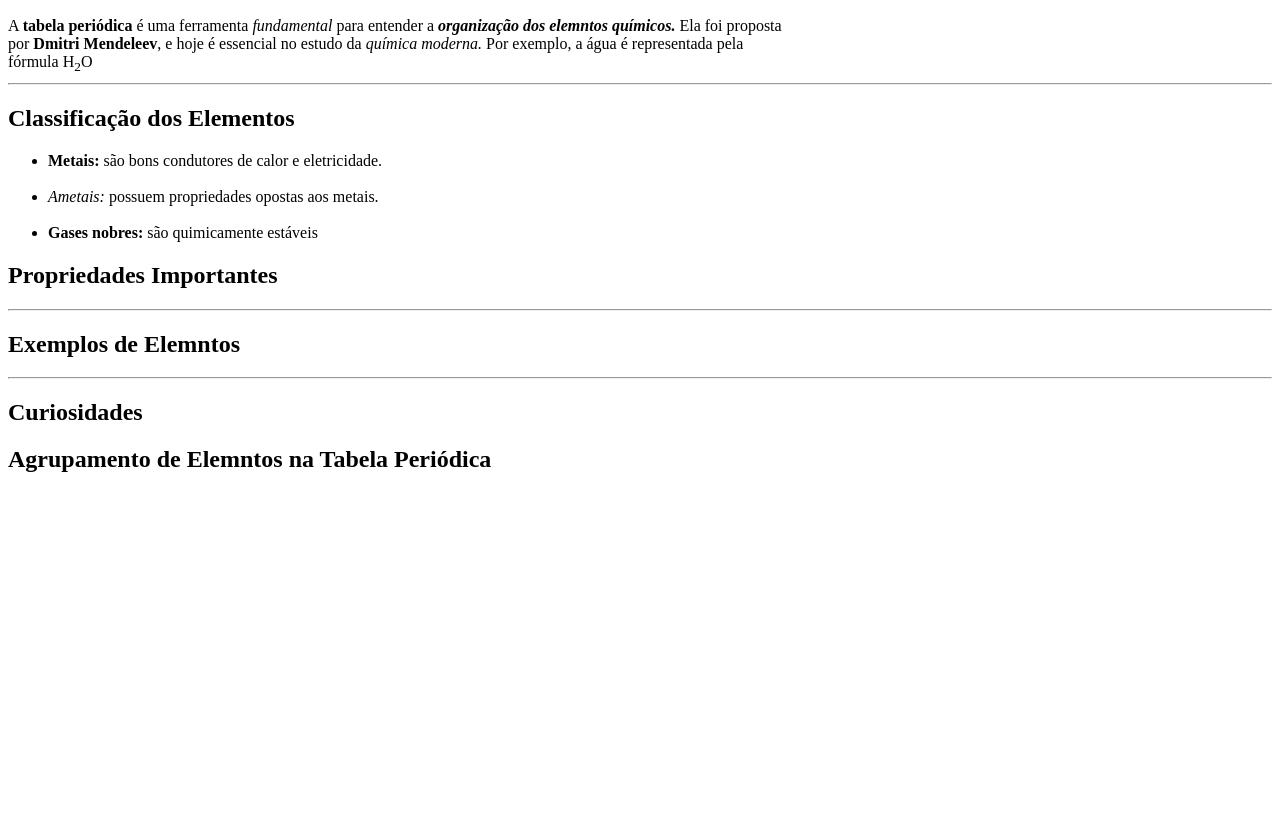
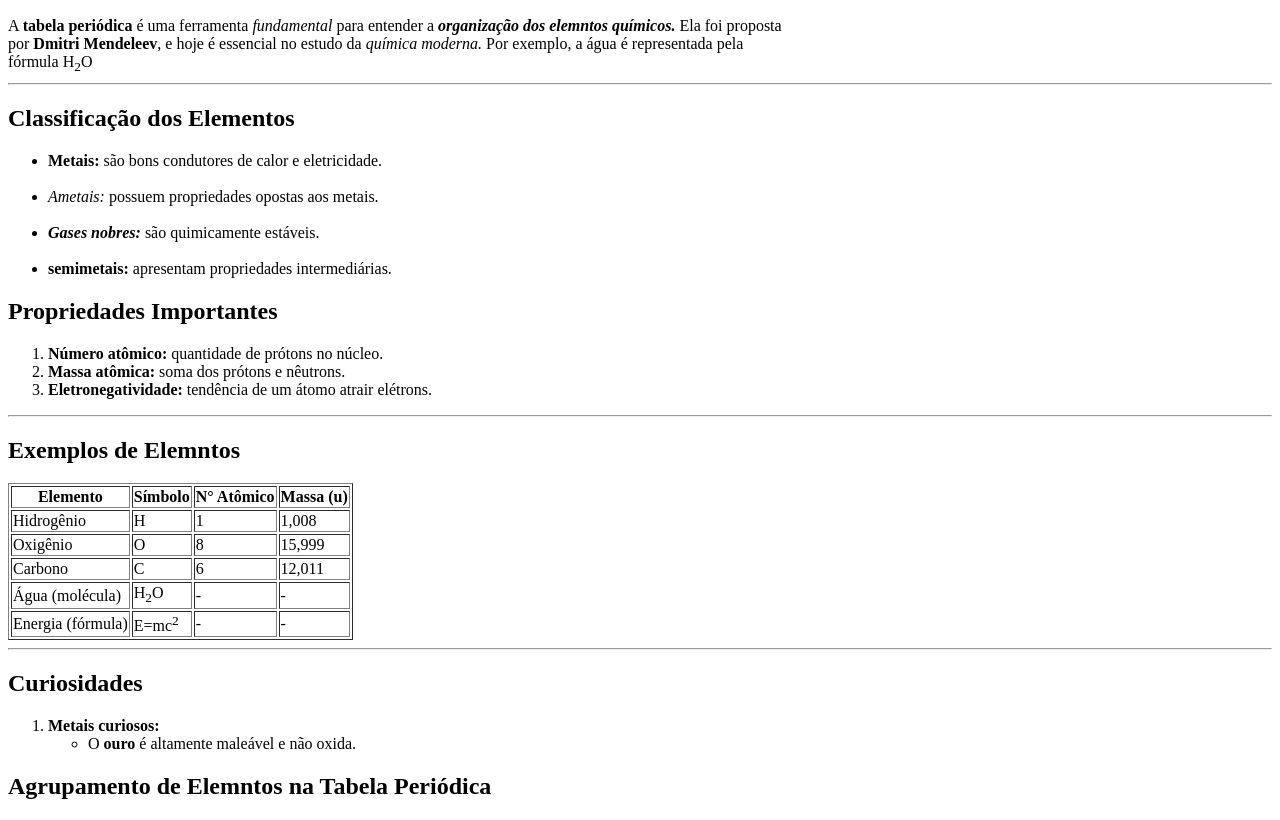
Before and after one commit to Airi1102/Exerc-cio-Revis-o, a plain HTML site: page index.html in a window 1280 px wide. Shown: the part 110-930 px from the top of the page. Before the commit the page ends 800 px from the top, so only its background shows below. Drawn offline with Linux system fonts and the light colour scheme.

Commit message:
Mudança 3

```diff
--- a/index.html
+++ b/index.html
@@ -16,13 +16,68 @@
     <ul>
         <li><b>Metais:</b> são bons condutores de calor e eletricidade.</li> <br>
         <li><i>Ametais:</i> possuem propriedades opostas aos metais.</li> <br>
-        <li><b>Gases nobres:</b> são quimicamente estáveis</li>
+        <li><b><i>Gases nobres:</i></b> são quimicamente estáveis.</li> <br>
+        <li><b>semimetais:</b> apresentam propriedades intermediárias.</li>
     </ul>
     <h2>Propriedades Importantes</h2>
+    <ol>
+        <li><b>Número atômico:</b> quantidade de prótons no núcleo.</li>
+        <li><b>Massa atômica:</b> soma dos prótons e nêutrons.</li>
+        <li><b>Eletronegatividade:</b> tendência de um átomo atrair elétrons.</li>
+    </ol>
     <hr/>
     <h2>Exemplos de Elemntos</h2>
+    <table border="1">
+        <thead>
+            <tr>
+                <th>Elemento</th>
+                <th>Símbolo</th>
+                <th>N° Atômico</th>
+                <th>Massa (u)</th>
+            </tr>
+        </thead>
+        <tbody>
+            <tr>
+                <td>Hidrogênio</td>
+                <td>H</td>
+                <td>1</td>
+                <td>1,008</td>
+            </tr>
+            <tr>
+                <td>Oxigênio</td>
+                <td>O</td>
+                <td>8</td>
+                <td>15,999</td>
+            </tr>
+            <tr>
+                <td>Carbono</td>
+                <td>C</td>
+                <td>6</td>
+                <td>12,011</td>
+            </tr>
+            <tr>
+                <td>Água (molécula)</td>
+                <td>H<sub>2</sub>O</td>
+                <td>-</td>
+                <td>-</td>
+            </tr>
+            <tr>
+                <td>Energia (fórmula)</td>
+                <td>E=mc<sup>2</sup></td>
+                <td>-</td>
+                <td>-</td>
+            </tr>
+        </tbody>
+    </table>
     <hr/>
     <h2>Curiosidades</h2>
+    <ol>
+        <li><b>Metais curiosos:</b></li>
+        <ul>
+            <li>O <b>ouro</b> é altamente maleável e não oxida.</li>
+
+        </ul>
+    </ol>
     <h2>Agrupamento de Elemntos na Tabela Periódica</h2>
 
 </body>
```
